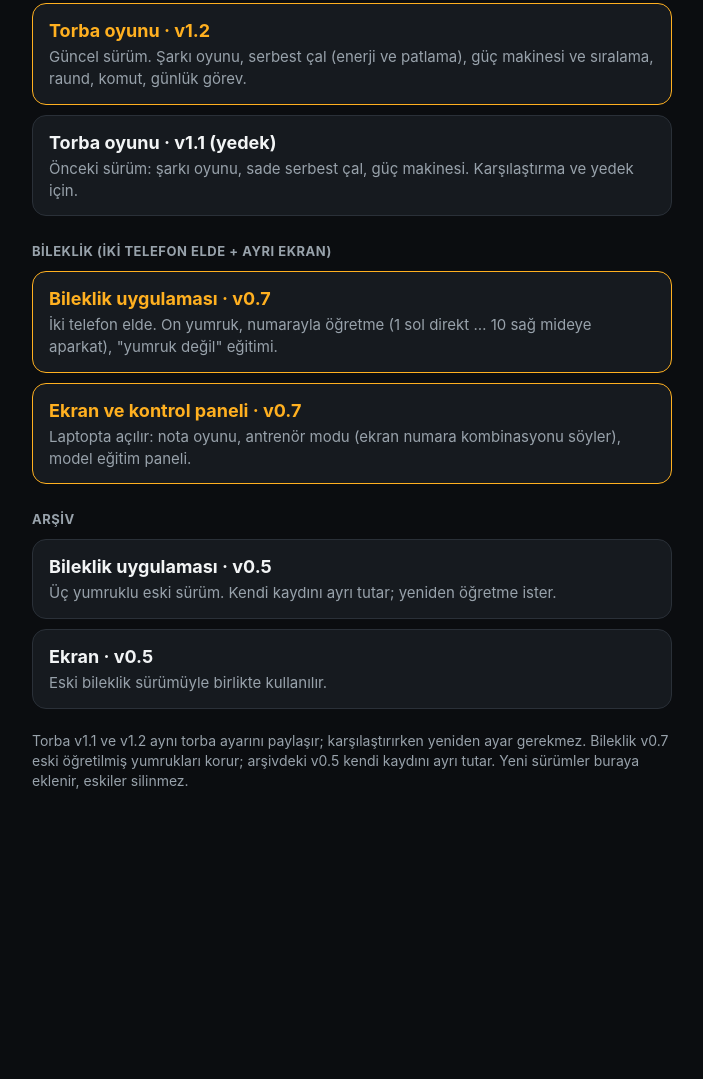
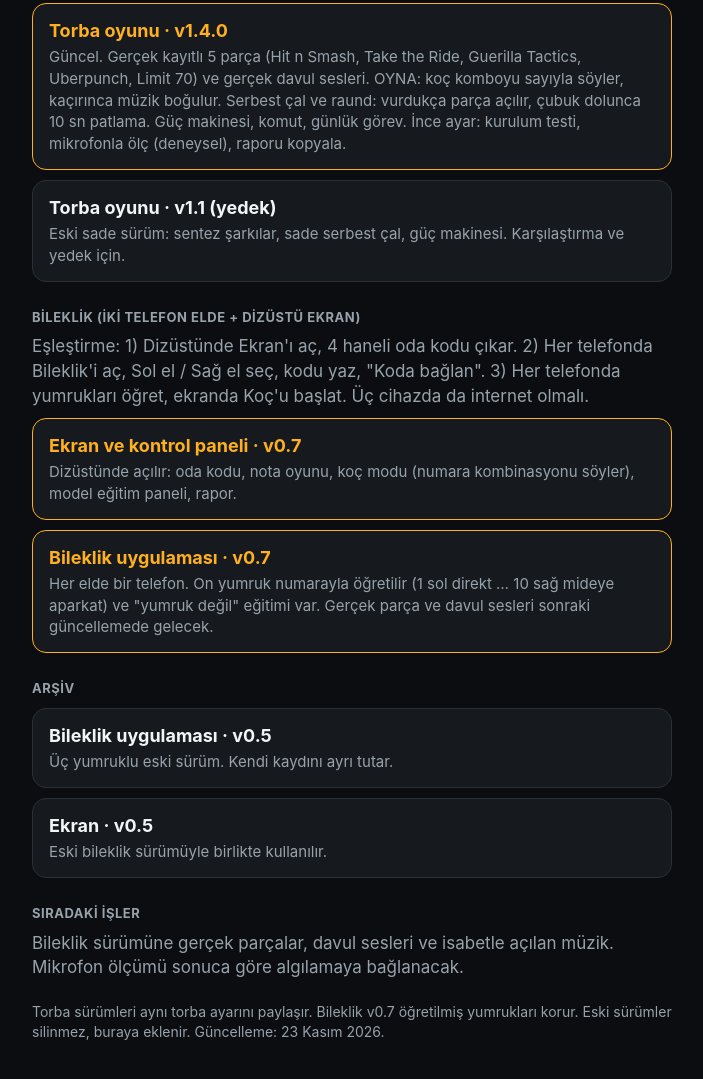
Before and after one commit to onurteker/vurus-testi, a plain HTML site: page panel.html in a window 1280 px wide. Shown: the part 147-1226 px from the top of the page, without its empty margins (288-991 px from the left). Before the commit the page ends 985 px from the top, so only its background shows below. Drawn offline with Linux system fonts and the light colour scheme.

Commit message:
panel güncel

```diff
--- a/panel.html
+++ b/panel.html
@@ -21,16 +21,18 @@ small{color:#98a2ab;font-size:13px}
 <main>
   <h1>Vuruş</h1><small>Geliştirme paneli · tüm sürümler tek yerde</small>
   <h2>Torba (tek telefon, torbaya bağlı)</h2>
-  <a class="card main" href="torba.html"><b>Torba oyunu · v1.2</b><span>Güncel sürüm. Şarkı oyunu, serbest çal (enerji ve patlama), güç makinesi ve sıralama, raund, komut, günlük görev.</span></a>
-  <a class="card" href="torba-v11.html"><b>Torba oyunu · v1.1 (yedek)</b><span>Önceki sürüm: şarkı oyunu, sade serbest çal, güç makinesi. Karşılaştırma ve yedek için.</span></a>
-  <h2>Bileklik (iki telefon elde + ayrı ekran)</h2>
-  <a class="card main" href="index.html"><b>Bileklik uygulaması · v0.7</b><span>İki telefon elde. On yumruk, numarayla öğretme (1 sol direkt … 10 sağ mideye aparkat), "yumruk değil" eğitimi.</span></a>
-  <a class="card main" href="ekran.html"><b>Ekran ve kontrol paneli · v0.7</b><span>Laptopta açılır: nota oyunu, antrenör modu (ekran numara kombinasyonu söyler), model eğitim paneli.</span></a>
+  <a class="card main" href="torba.html"><b>Torba oyunu · v1.4.0</b><span>Güncel. Gerçek kayıtlı 5 parça (Hit n Smash, Take the Ride, Guerilla Tactics, Uberpunch, Limit 70) ve gerçek davul sesleri. OYNA: koç komboyu sayıyla söyler, kaçırınca müzik boğulur. Serbest çal ve raund: vurdukça parça açılır, çubuk dolunca 10 sn patlama. Güç makinesi, komut, günlük görev. İnce ayar: kurulum testi, mikrofonla ölç (deneysel), raporu kopyala.</span></a>
+  <a class="card" href="torba-v11.html"><b>Torba oyunu · v1.1 (yedek)</b><span>Eski sade sürüm: sentez şarkılar, sade serbest çal, güç makinesi. Karşılaştırma ve yedek için.</span></a>
+  <h2>Bileklik (iki telefon elde + dizüstü ekran)</h2>
+  <p>Eşleştirme: 1) Dizüstünde Ekran'ı aç, 4 haneli oda kodu çıkar. 2) Her telefonda Bileklik'i aç, Sol el / Sağ el seç, kodu yaz, "Koda bağlan". 3) Her telefonda yumrukları öğret, ekranda Koç'u başlat. Üç cihazda da internet olmalı.</p>
+  <a class="card main" href="ekran.html"><b>Ekran ve kontrol paneli · v0.7</b><span>Dizüstünde açılır: oda kodu, nota oyunu, koç modu (numara kombinasyonu söyler), model eğitim paneli, rapor.</span></a>
+  <a class="card main" href="index.html"><b>Bileklik uygulaması · v0.7</b><span>Her elde bir telefon. On yumruk numarayla öğretilir (1 sol direkt … 10 sağ mideye aparkat) ve "yumruk değil" eğitimi var. Gerçek parça ve davul sesleri sonraki güncellemede gelecek.</span></a>
   <h2>Arşiv</h2>
-  <a class="card" href="index-v05.html"><b>Bileklik uygulaması · v0.5</b><span>Üç yumruklu eski sürüm. Kendi kaydını ayrı tutar; yeniden öğretme ister.</span></a>
+  <a class="card" href="index-v05.html"><b>Bileklik uygulaması · v0.5</b><span>Üç yumruklu eski sürüm. Kendi kaydını ayrı tutar.</span></a>
   <a class="card" href="ekran-v05.html"><b>Ekran · v0.5</b><span>Eski bileklik sürümüyle birlikte kullanılır.</span></a>
-  <p style="margin-top:22px;font-size:14px">Torba v1.1 ve v1.2 aynı torba ayarını paylaşır; karşılaştırırken yeniden ayar gerekmez. Bileklik v0.7 eski öğretilmiş yumrukları korur; arşivdeki v0.5 kendi kaydını ayrı tutar. Yeni sürümler buraya eklenir, eskiler silinmez.</p>
+  <h2>Sıradaki işler</h2>
+  <p>Bileklik sürümüne gerçek parçalar, davul sesleri ve isabetle açılan müzik. Mikrofon ölçümü sonuca göre algılamaya bağlanacak.</p>
+  <p style="margin-top:22px;font-size:14px">Torba sürümleri aynı torba ayarını paylaşır. Bileklik v0.7 öğretilmiş yumrukları korur. Eski sürümler silinmez, buraya eklenir. Güncelleme: 23 Kasım 2026.</p>
 </main>
 </body>
 </html>
-<!-- 1.2.5 -->
```
